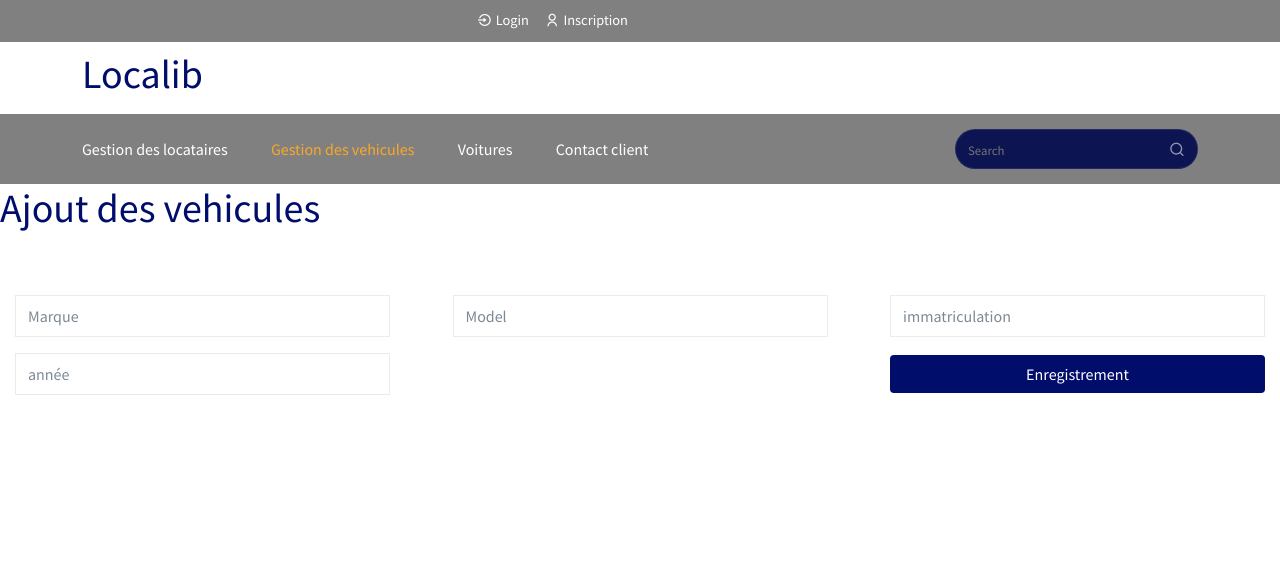
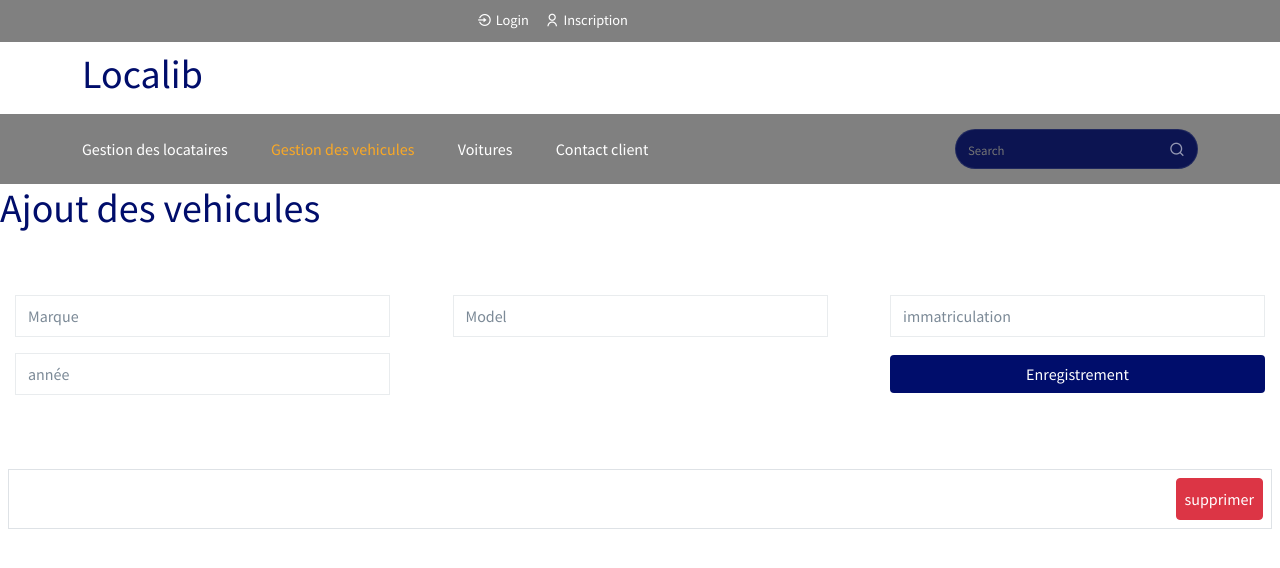
Before and after one commit to chakibaraf/localib, a React (Create React App) app: page /GestionVehicule in a window 1280 px wide. Shown: the top 568 px of the page. Built offline with nearby package versions, Linux system fonts and the light colour scheme.

Commit message:
quatrieme

```diff
--- a/package.json
+++ b/package.json
@@ -13,6 +13,7 @@
     "react-scripts": "5.0.1",
     "reactstrap": "^9.1.1",
     "remixicon": "^2.5.0",
+    "uuidv4": "^6.2.13",
     "web-vitals": "^2.1.4"
   },
   "scripts": {
--- /dev/null
+++ b/src/assets/data/CustomerData.js
@@ -0,0 +1,44 @@
+import { v4 as uuidv4 } from 'uuid';
+
+const CustomerData = [
+    {
+      id: uuidv4(),
+      nom: "francois",
+      prenom: "jacques",
+      email: "fj@gmail.com",
+      adresse: "rue des olivier",
+
+
+    },
+
+    {
+      id:uuidv4(),
+      nom: "francois",
+      prenom: "jacques",
+      email: "fj@gmail.com",
+      adresse: "rue des olivier",
+
+
+    },
+
+    {
+      id: uuidv4(),
+      nom: "francois",
+      prenom: "jacques",
+      email: "fj@gmail.com",
+      adresse: "rue des olivier",
+
+    },
+
+    {
+      id:uuidv4(),
+      nom: "francois",
+      prenom: "jacques",
+      email: "fj@gmail.com",
+      adresse: "rue des olivier",
+
+    },
+
+  ];
+
+  export default CustomerData;
--- a/src/assets/data/carData.js
+++ b/src/assets/data/carData.js
@@ -7,6 +7,7 @@ import img05 from "../images/cars-img/mercedes-offer.png";
 
 const carData = [
   {
+
     id: 1,
     brand: "Nissan",
     carName: "Renault",
@@ -17,8 +18,8 @@ const carData = [
     gps: "GPS Navigation",
     seatType: "Heated seats",
     automatic: "Automatique",
+    },
 
-  },
 
 
 
@@ -58,6 +59,7 @@ const carData = [
 
   },
 
+
 ];
 
 export default carData;
--- /dev/null
+++ b/src/components/UI/ClientForm.jsx
@@ -0,0 +1,96 @@
+import React from "react";
+import { useState } from "react";
+import { v4 as uuidv4 } from 'uuid';
+import "../../styles/find-car-form.css";
+import "../../styles/find-car-form.css";
+import { Form, FormGroup } from "reactstrap";
+import CustomerData from "../../assets/data/CustomerData";
+
+import clientInfo from './clientInfo';
+
+
+
+
+const ClientForm = () => {
+  const [dataCust, setDataCust] = useState([CustomerData])
+
+  /* un usestate vide pour gerer mon   input */
+  const [stateChamps, setChamps] = useState();
+
+  /* prends en parametre l'id utiliser la methode filter pour chaque element de
+  dataArr (item prends l'inverse de id donc rien (creer un nouveau tableau))
+   */
+  const delateClt = (id) => {
+
+    const filter = dataCust.filter(item => {
+      return item.id !== id;
+    })
+    /* utliser setDatarr permet d'appliquer la modification */
+    setDataCust(filter)
+  }
+  /* linkedinput permet de lier mon input avec ce que j'ai envie d'ecrire */
+  const linkedChamps = (e) => {
+    setChamps(e);
+  }
+  const addClts = (e) => {
+    e.preventDefault();
+    const newCust = [...dataCust];
+    const newClt = {};
+    newClt.ext = stateChamps;
+    newClt.id = uuidv4();
+    newCust.push(newClt);
+
+
+
+    setDataCust(newCust);
+    setChamps('');
+
+    console.log(dataCust);
+  }
+
+
+  return (
+    <Form onSubmit={e => addClts(e)}  className="form">
+      <div className=" d-flex align-items-center justify-content-between flex-wrap">
+        <FormGroup className="form__group">
+          <input value={stateChamps} onInput={e => linkedChamps(e.target.value)} type="text" placeholder="Nom" required />
+        </FormGroup>
+        <FormGroup className="form__group">
+          <input type="text" placeholder="Prenom" required />
+        </FormGroup>
+
+        <FormGroup className="form__group">
+          <input type="text" placeholder="email" required />
+        </FormGroup>
+        <FormGroup className="form__group">
+          <input type="text" placeholder="adresse" required />
+        </FormGroup>
+
+        <FormGroup className="form__group">
+          <input type="date" placeholder="date" required />
+        </FormGroup>
+
+          <FormGroup className="form__group">
+          <button className="btn find__car-btn">Enregistrement  </button>
+        </FormGroup>
+      </div>
+      <div>
+
+      <ul className='list-group'>
+        {dataCust.map((item) => {
+          return (
+            <clientInfo
+            txt={item.brand}
+            key={item.id}
+            id={item.id}
+            delfunc={delateClt}
+            />
+            )
+          })}
+      </ul>
+          </div>
+    </Form>
+  );
+};
+
+export default ClientForm;
--- a/src/components/UI/VoitureForm.jsx
+++ /dev/null
@@ -1,36 +0,0 @@
-import React from "react";
-import "../../styles/find-car-form.css";
-import "../../styles/find-car-form.css";
-import { Form, FormGroup } from "reactstrap";
-
-const VoitureForm = () => {
-  return (
-    <Form className="form">
-      <div className=" d-flex align-items-center justify-content-between flex-wrap">
-        <FormGroup className="form__group">
-          <input type="text" placeholder="Nom" required />
-        </FormGroup>
-        <FormGroup className="form__group">
-          <input type="text" placeholder="Prenom" required />
-        </FormGroup>
-
-        <FormGroup className="form__group">
-          <input type="text" placeholder="email" required />
-        </FormGroup>
-        <FormGroup className="form__group">
-          <input type="text" placeholder="adresse" required />
-        </FormGroup>
-
-        <FormGroup className="form__group">
-          <input type="date" placeholder="date" required />
-        </FormGroup>
-
-          <FormGroup className="form__group">
-          <button className="btn find__car-btn">Enregistrement  </button>
-        </FormGroup>
-      </div>
-    </Form>
-  );
-};
-
-export default VoitureForm;
--- a/src/components/UI/VoitureFormGestionVehicule.jsx
+++ b/src/components/UI/VoitureFormGestionVehicule.jsx
@@ -1,26 +1,70 @@
 import React from "react";
+import { useState } from "react";
+import { v4 as uuidv4 } from 'uuid';
+
 import "../../styles/find-car-form.css";
 import "../../styles/find-car-form.css";
 import { Form, FormGroup } from "reactstrap";
+import carData from './../../assets/data/carData';
+import VoitureInfo from './VoitureInfo';
 
 
 const VoitureFormGestionVehicule = () => {
+  const [dataArr, setDatarr] = useState([carData])
+
+  /* un usestate vide pour gerer mon   input */
+  const [stateInput, setInput] = useState();
+
+  /* prends en parametre l'id utiliser la methode filter pour chaque element de
+  dataArr (item prends l'inverse de id donc rien (creer un nouveau tableau))
+   */
+  const delate = (id) => {
+
+    const filter = dataArr.filter(item => {
+      return item.id !== id;
+    })
+    /* utliser setDatarr permet d'appliquer la modification */
+    setDatarr(filter)
+  }
+  /* linkedinput permet de lier mon input avec ce que j'ai envie d'ecrire */
+  const linkedinput = (e) => {
+    setInput(e);
+  }
+  const addtodo = (e) => {
+    e.preventDefault();
+    const newarr = [...dataArr];
+    const newtodo = {};
+    newtodo.txt = stateInput;
+    newtodo.id = uuidv4();
+    newarr.push(newtodo);
+
+    console.log(newarr);
+
+    setDatarr(newarr);
+    setInput('');
+
+    console.log(dataArr);
+  }
   return (
-    <Form  className="form">
+    <div>
+
+      <Form onSubmit={e => addtodo(e)} className="form">
         <div className=" d-flex align-items-center justify-content-between flex-wrap">
           <FormGroup className="form__group">
-          <input type="text" placeholder="Marque" required />
+            <input value={stateInput} onInput={e => linkedinput(e.target.value)}
+              type="text" placeholder="Marque" required />
           </FormGroup>
           <FormGroup className="form__group">
-          <input type="text" placeholder="Model" required />
+            <input   type="text" placeholder="Model" required />
           </FormGroup>
 
           <FormGroup className="form__group">
-          <input type="text" placeholder="immatriculation" required />
+            <input   type="text" placeholder="immatriculation" required />
           </FormGroup>
           <FormGroup className="form__group">
-          <input type="text" placeholder="année" required />
+            <input  type="text" placeholder="année" required />
           </FormGroup>
+
 
 
           <FormGroup className="form__group">
@@ -28,6 +72,20 @@ const VoitureFormGestionVehicule = () => {
           </FormGroup>
         </div>
       </Form>
+      <ul className='list-group'>
+        {dataArr.map((item) => {
+          return (
+            <VoitureInfo
+              txt={item.brand}
+              key={item.id}
+              id={item.id}
+              delfunc={delate}
+            />
+          )
+        })}
+      </ul>
+    </div>
+
   );
 };
 
--- /dev/null
+++ b/src/components/UI/VoitureInfo.jsx
@@ -0,0 +1,17 @@
+/* envoi des informations parent de Form.js vers l'enfant Item.js avec props */
+
+export default function VoitureInfo (props){
+    return(
+        <div>
+            <li className="border d-flex justify-content-between align-items-center p-2 m-2">
+                {/* inject information dataArr dans le input */}
+                <div className="p-3"> {props.txt}</div>
+                <button className="btn btn-danger p-2 h-50"
+                /* inject la methode delate dans le bouton avec props et l'id */
+                onClick={()=>props.delfunc(props.id)}
+                >supprimer</button>
+            </li>
+
+        </div>
+    )
+}
--- /dev/null
+++ b/src/components/UI/clientInfo.jsx
@@ -0,0 +1,15 @@
+export default function clientInfo (props){
+    return(
+        <div>
+            <li className="border d-flex justify-content-between align-items-center p-2 m-2">
+                {/* inject information dataArr dans le input */}
+                <div className="p-3"> {props.ext}</div>
+                <button className="btn btn-danger p-2 h-50"
+                /* inject la methode delate dans le bouton avec props et l'id */
+                onClick={()=>props.delfunc(props.id)}
+                >supprimer</button>
+            </li>
+
+        </div>
+    )
+}
--- a/src/pages/GestionDesLocataires.jsx
+++ b/src/pages/GestionDesLocataires.jsx
@@ -1,20 +1,14 @@
 import React from "react";
-
-
 import Helmet from "../components/Helmet/Helmet";
-
 import { Container, Row, Col } from "reactstrap";
-import VoitureForm from "../components/UI/VoitureForm";
-
-
-import carData from "../assets/data/carData";
-import CarItem from "../components/UI/VoitureItem";
+import ClientForm from "../components/UI/ClientForm";
 
 
 
 
 
 const Home = () => {
+
   return (
     <Helmet title="Gestion des Locataire">
 
@@ -31,7 +25,8 @@ const Home = () => {
               </Col>
 
               <Col lg="8" md="8" sm="12">
-                <VoitureForm />
+                <ClientForm />
+
               </Col>
             </Row>
           </Container>
@@ -39,7 +34,9 @@ const Home = () => {
       </section>
 
 
-      {/* =========== affichage des voitures  ============= */}
+
+      {/* =========== affichage des voitures en option sur la premiere page  ============= */}
+      {/*
       <section>
         <Container>
           <Row>
@@ -54,7 +51,7 @@ const Home = () => {
           </Row>
         </Container>
       </section>
-
+     */}
     </Helmet>
   );
 };
```
Also changed, not shown: 1 other file (tests, documents, lock files or other folders). Lines whose indentation alone changed are shown as unchanged.
